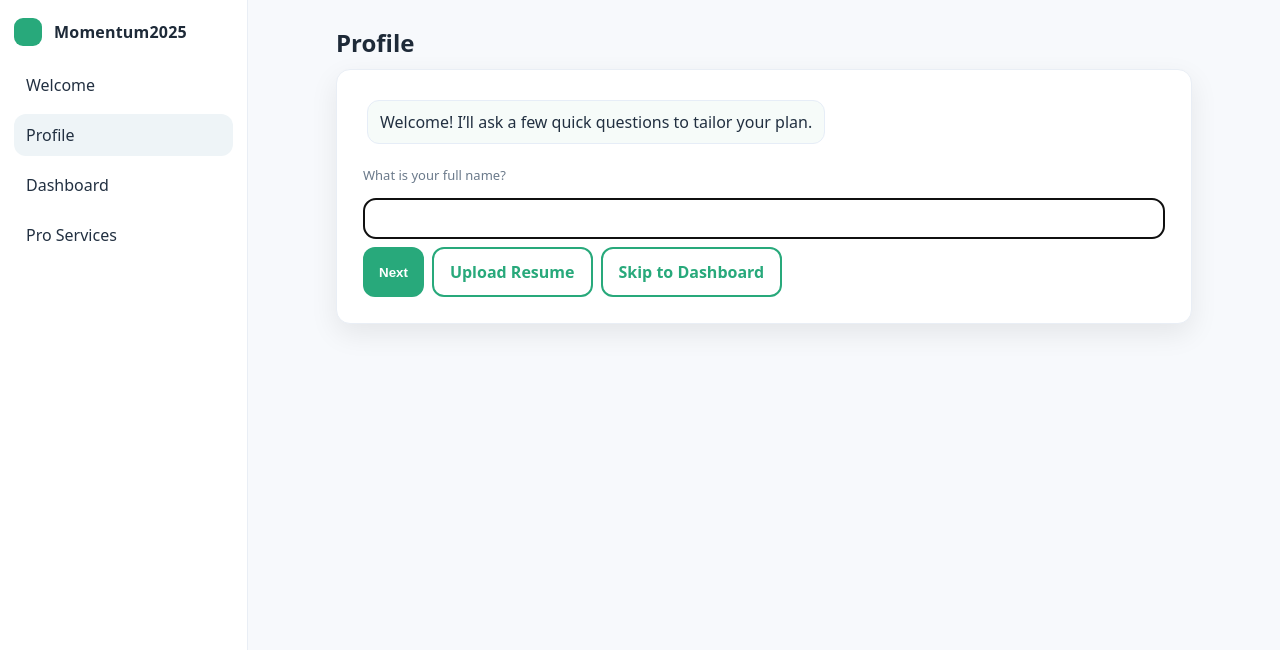
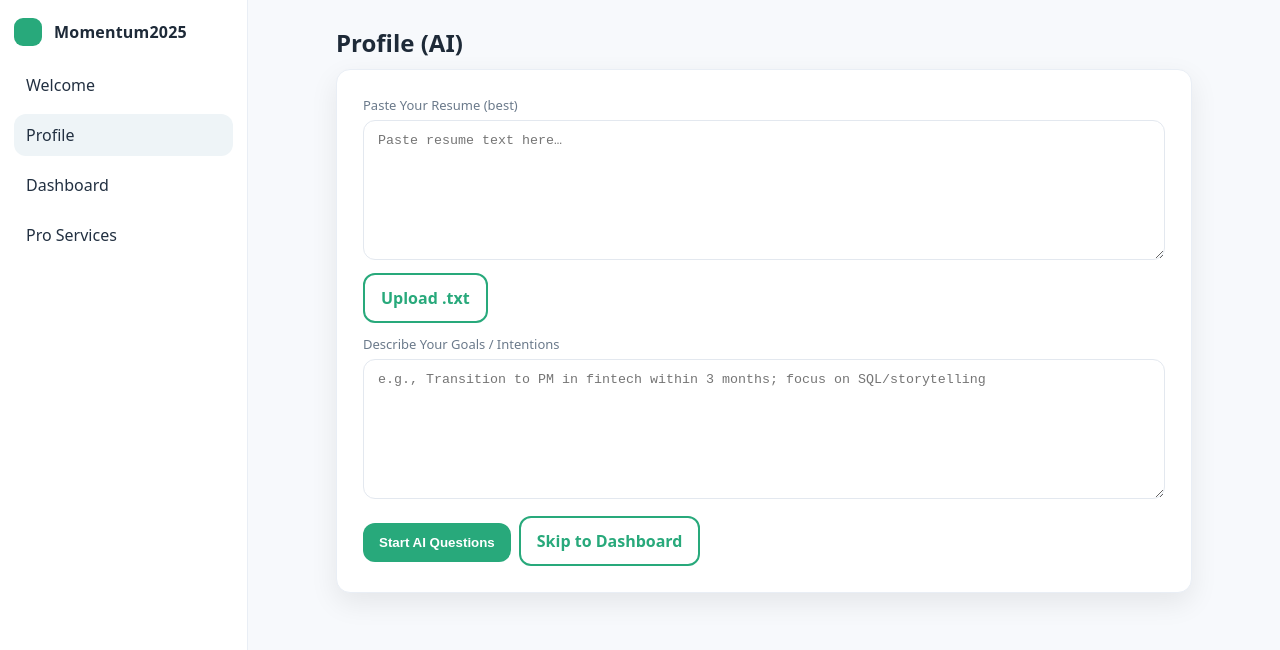
Before and after one commit to AGoff2689/Momentum2025, a Next.js app: page /profile in a window 1280 px wide. Shown: the top 650 px of the page. Built offline with nearby package versions, Linux system fonts and the light colour scheme.

Commit message:
AI-first Profile: resume+goals → dynamic questions → plan generation

```diff
--- a/app/profile/page.tsx
+++ b/app/profile/page.tsx
@@ -2,76 +2,135 @@
 import { useEffect, useRef, useState } from "react";
 import { useRouter } from "next/navigation";
 
-type QA = { id: string; label: string; placeholder?: string };
-const QS: QA[] = [
-  { id:"name", label:"What is your full name?" },
-  { id:"role", label:"What role are you targeting?", placeholder:"e.g., Product Manager" },
-  { id:"industry", label:"Which industries interest you?", placeholder:"e.g., Fintech, SaaS" },
-  { id:"timeframe", label:"Your target timeframe?", placeholder:"e.g., 8 weeks" },
-  { id:"experience", label:"Years of experience?", placeholder:"e.g., 5" },
-  { id:"skills", label:"Key skills (comma-separated)?", placeholder:"SQL, Python, stakeholder mgmt" },
-  { id:"location", label:"Preferred location or remote?", placeholder:"NYC, Remote" },
-];
+type QA = { [id: string]: string };
 
-export default function ProfilePage(){
+export default function ProfileAI(){
   const router = useRouter();
-  const [answers, setAnswers] = useState<Record<string,string>>({});
-  const [step, setStep] = useState(0);
-  const [val, setVal] = useState("");
-  const [chat, setChat] = useState<{role:"assistant"|"user", text:string}[]>([]);
+  const [resume, setResume] = useState("");
+  const [goals, setGoals]   = useState("");
+  const [chat, setChat]     = useState<{role:"assistant"|"user", text:string}[]>([]);
+  const [answer, setAnswer] = useState("");
+  const [state, setState]   = useState<QA>({});
   const inputRef = useRef<HTMLInputElement>(null);
+  const [loadingQ, setLoadingQ] = useState(false);
+  const [ready, setReady] = useState(false); // true once resume+goals provided
+  const [done, setDone] = useState(false);   // when AI stops asking questions
 
-  useEffect(() => {
-    const saved = localStorage.getItem("m25:profile");
-    if (saved) setAnswers(JSON.parse(saved));
-    setChat([{role:"assistant", text:"Welcome! I’ll ask a few quick questions to tailor your plan."}]);
+  useEffect(()=>{
+    const savedResume = localStorage.getItem("m25:resume") || "";
+    const savedGoals  = localStorage.getItem("m25:goals")  || "";
+    const savedProf   = localStorage.getItem("m25:profile");
+    if (savedProf) setState(JSON.parse(savedProf));
+    setResume(savedResume); setGoals(savedGoals);
+    setChat([{role:"assistant", text:"Upload or paste your resume text, describe your goals, then I’ll ask tailored questions."}]);
   }, []);
+  useEffect(()=>{ localStorage.setItem("m25:resume", resume); }, [resume]);
+  useEffect(()=>{ localStorage.setItem("m25:goals", goals); }, [goals]);
+  useEffect(()=>{ localStorage.setItem("m25:profile", JSON.stringify(state)); }, [state]);
+  useEffect(()=>{ if(ready) inputRef.current?.focus(); }, [ready, chat.length]);
 
-  useEffect(()=>{ inputRef.current?.focus(); }, [step]);
-  useEffect(()=>{ localStorage.setItem("m25:profile", JSON.stringify(answers)); }, [answers]);
+  function onFile(e: React.ChangeEvent<HTMLInputElement>){
+    const f = e.currentTarget.files?.[0];
+    if (!f) return;
+    // MVP: parse .txt directly; for PDF/DOCX ask user to paste text (best accuracy)
+    if (f.type === "text/plain") {
+      const r = new FileReader();
+      r.onload = () => setResume(String(r.result||""));
+      r.readAsText(f);
+      setChat(prev=>[...prev,{role:"assistant", text:`Loaded “${f.name}”.`}]);
+    } else {
+      setChat(prev=>[...prev,{role:"assistant", text:`For best results, paste your resume text (PDF/DOCX parsing will be added next).`}]);
+    }
+  }
 
-  const q = QS[step];
-
-  async function next(){
-    const v = val.trim();
-    if (!q || !v) return;
-    setChat(prev=>[...prev, {role:"user", text:v}]);
-    setAnswers(prev=>({ ...prev, [q.id]: v }));
-    setVal("");
-
-    if (step < QS.length - 1) {
-      setStep(step+1);
-      setChat(prev=>[...prev, {role:"assistant", text: QS[step+1].label }]);
+  async function startQ(){
+    if (!resume.trim() && !goals.trim()) {
+      alert("Please paste resume text and/or describe your goals first.");
       return;
     }
+    setReady(true);
+    await askNext(); // kick off first question
+  }
 
-    // Finished: generate plan then route
-    setChat(prev=>[...prev, {role:"assistant", text:"Great — generating your weekly plan…"}]);
-
+  async function askNext(){
+    setLoadingQ(true);
     try{
       const r = await fetch("/api/coach", {
         method:"POST", headers:{ "Content-Type":"application/json" },
-        body: JSON.stringify({ prompt: "Create a weekly plan tailored to the above profile.", profile: { ...answers, [q.id]: v } })
+        body: JSON.stringify({ mode:"ask_next_question", resumeText: resume, goals, state: { asked:Object.keys(state), answers: state } })
       });
       const data = await r.json();
-      const plan = Array.isArray(data?.plan) ? data.plan : [];
-      localStorage.setItem("m25:plan", JSON.stringify(plan.map((t:string)=>({done:false,text:t}))));
-      router.push("/dashboard");
+      if (data?.done || !data?.question) {
+        setDone(true);
+        setChat(prev=>[...prev,{role:"assistant", text:"Thanks — drafting your weekly plan now."}]);
+        await generatePlan();
+        return;
+      }
+      setChat(prev=>[...prev,{role:"assistant", text:data.question}]);
     }catch{
-      router.push("/dashboard");
+      setChat(prev=>[...prev,{role:"assistant", text:"(Connection issue — try again.)"}]);
     }
+    setLoadingQ(false);
   }
 
-  function upload(e: React.ChangeEvent<HTMLInputElement>){
-    const f = e.currentTarget.files?.[0];
-    if (!f) return;
-    setChat(prev=>[...prev, {role:"assistant", text:`Uploaded “${f.name}”. I’ll learn from it next.`}]);
+  async function submitAnswer(){
+    const v = answer.trim();
+    if (!v) return;
+    setChat(prev=>[...prev,{role:"user", text:v}]);
+    // Store answer with a synthetic key (qN)
+    const key = `q${Object.keys(state).length+1}`;
+    setState(prev=>({ ...prev, [key]: v }));
+    setAnswer("");
+    await askNext();
+  }
+
+  async function generatePlan(){
+    try{
+      const r = await fetch("/api/coach", {
+        method:"POST", headers:{ "Content-Type":"application/json" },
+        body: JSON.stringify({ mode:"plan", resumeText: resume, goals, profile: state })
+      });
+      const data = await r.json();
+      if (Array.isArray(data?.plan)) {
+        localStorage.setItem("m25:plan", JSON.stringify(data.plan.map((t:string)=>({done:false,text:t}))));
+      }
+    }catch {}
+    // move to dashboard
+    setTimeout(()=> router.push("/dashboard"), 400);
   }
 
   return (
     <main className="container" style={{ maxWidth:900 }}>
-      <h1 className="h2" style={{ marginBottom: 10 }}>Profile</h1>
+      <h1 className="h2" style={{ marginBottom: 10 }}>Profile (AI)</h1>
+
       <section className="card card-lg" style={{marginBottom:12}}>
+        {/* Resume + Goals */}
+        {!ready && (
+          <div style={{display:"grid", gap:12}}>
+            <div>
+              <label className="label">Paste Your Resume (best)</label>
+              <textarea className="textarea" placeholder="Paste resume text here…" value={resume} onChange={e=>setResume(e.target.value)} />
+              <div style={{display:"flex",gap:8,marginTop:8}}>
+                <label className="btn btn-outline">
+                  Upload .txt
+                  <input type="file" accept=".txt" onChange={onFile} style={{display:"none"}} />
+                </label>
+              </div>
+            </div>
+            <div>
+              <label className="label">Describe Your Goals / Intentions</label>
+              <textarea className="textarea" placeholder="e.g., Transition to PM in fintech within 3 months; focus on SQL/storytelling" value={goals} onChange={e=>setGoals(e.target.value)} />
+            </div>
+            <div>
+              <button className="btn btn-primary" onClick={startQ}>Start AI Questions</button>
+              <a className="btn btn-outline" href="/dashboard" style={{marginLeft:8}}>Skip to Dashboard</a>
+            </div>
+          </div>
+        )}
+
+        {/* Chat */}
+        {ready && (
+          <>
             <div style={{maxHeight:380,overflow:"auto",padding:4,marginBottom:10}}>
               {chat.map((m,i)=>(
                 <div key={i} style={{display:"flex",justifyContent:m.role==="user"?"flex-end":"flex-start",marginBottom:8}}>
@@ -83,26 +142,20 @@ export default function ProfilePage(){
               ))}
             </div>
 
-        {q && (
-          <div style={{display:"grid",gap:8}}>
-            <label className="label">{q.label}</label>
-            <input
-              ref={inputRef}
-              className="input"
-              placeholder={q.placeholder || ""}
-              value={val}
-              onChange={e=>setVal(e.target.value)}
-              onKeyDown={e=>{ if(e.key==="Enter") next(); }}
-            />
-            <div style={{display:"flex",gap:8,flexWrap:"wrap"}}>
-              <button className="btn btn-primary" onClick={next}>Next</button>
-              <label className="btn btn-outline">
-                Upload Resume
-                <input type="file" accept=".pdf,.doc,.docx" onChange={upload} style={{display:"none"}} />
-              </label>
-              <a className="btn btn-outline" href="/dashboard">Skip to Dashboard</a>
+            {!done && (
+              <div style={{display:"flex",gap:8}}>
+                <input ref={inputRef} className="input" placeholder="Type your answer…" value={answer}
+                  onChange={e=>setAnswer(e.target.value)} onKeyDown={e=>{ if(e.key==="Enter") submitAnswer(); }}/>
+                <button className="btn btn-primary" onClick={submitAnswer} disabled={loadingQ}>Send</button>
               </div>
+            )}
+
+            {done && (
+              <div style={{marginTop:10}}>
+                <a className="btn btn-primary" href="/dashboard">View Plan</a>
               </div>
+            )}
+          </>
         )}
       </section>
     </main>
```
Also changed, not shown: app/api/coach/route.ts (+76 -48 lines). Lines whose indentation alone changed are shown as unchanged.
